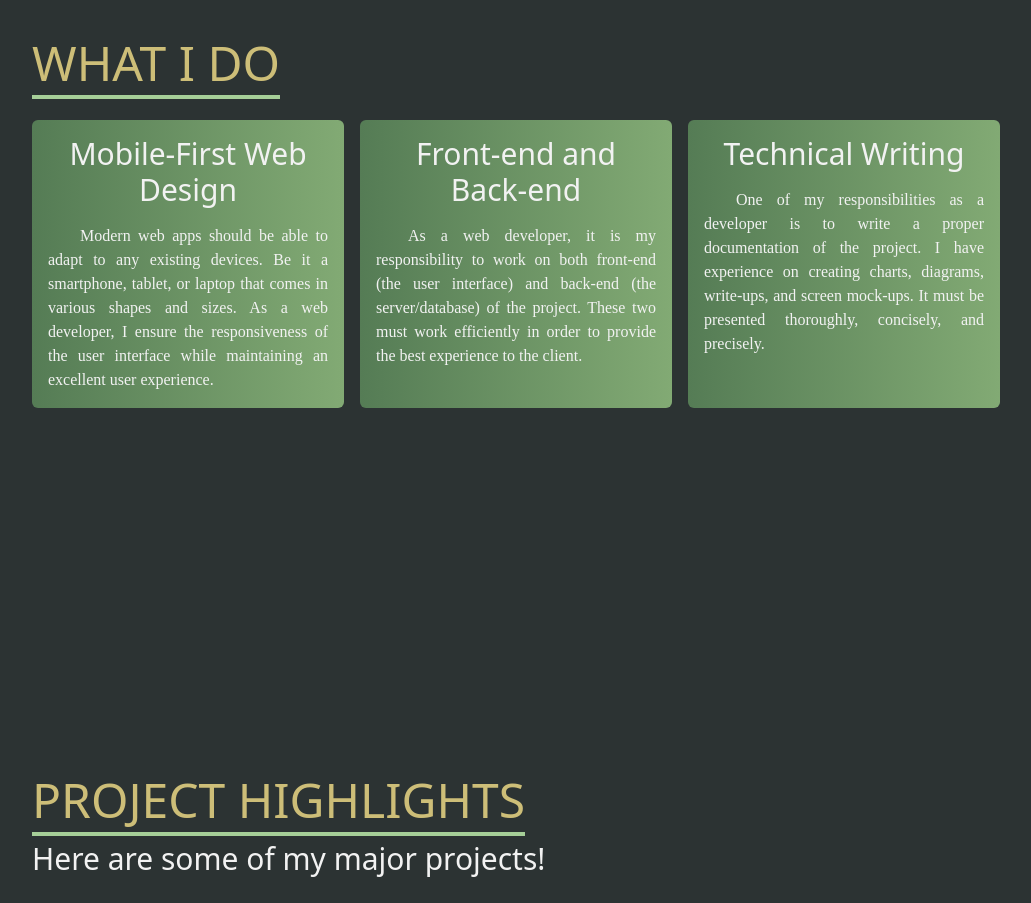
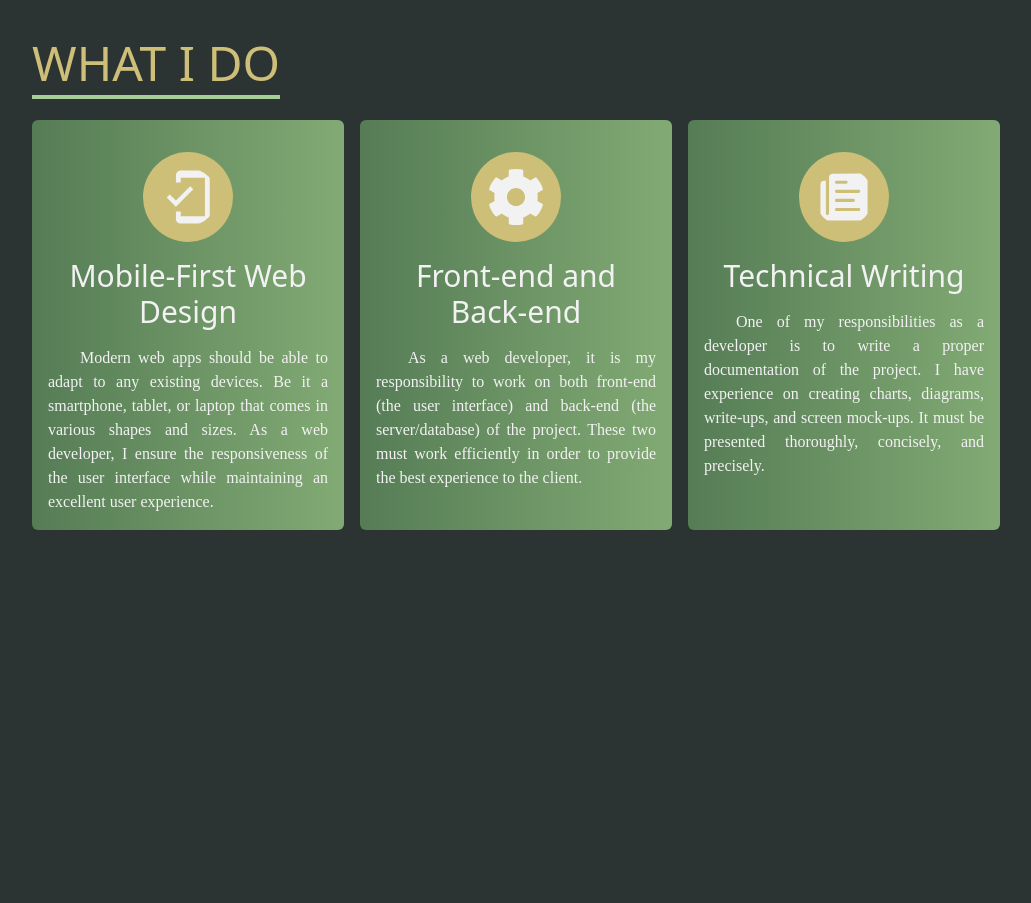
Before and after one commit to christiancvillaruz/portfolio, a React (Create React App) app: page / in a window 1280 px wide. Shown: the part 3600-4503 px from the top of the page, without its empty margins (124-1155 px from the left). Built offline with nearby package versions, Linux system fonts and the light colour scheme.

Commit message:
updated skills component

```diff
--- a/src/components/Skills.jsx
+++ b/src/components/Skills.jsx
@@ -1,6 +1,8 @@
 import React from 'react'
-import { FaHtml5, FaCss3Alt, FaMicrosoft, FaJava, FaGithub, FaReact, FaLaravel, FaBootstrap } from 'react-icons/fa'
+import { FaHtml5, FaCss3Alt, FaMicrosoft, FaJava, FaGithub, FaReact, FaLaravel, FaBootstrap, FaCog } from 'react-icons/fa'
 import { SiJavascript, SiPhp, SiCsharp, SiVisualstudio, SiTailwindcss, SiJquery, SiMysql, SiOracle, SiMicrosoftsqlserver, SiAdobephotoshop } from 'react-icons/si'
+import { IoIosPaper } from 'react-icons/io'
+import { MdMobileFriendly } from 'react-icons/md'
 
 const Skills = () => {
   return (
@@ -104,18 +106,27 @@ const Skills = () => {
           <h1 className="text-5xl uppercase font-bebas inline text-headings border-b-4 border-paragraphs">What I Do</h1>
           <div className="grid grid-cols-1 sm:grid-cols-3 gap-4 py-8">
             <div className="bg-gradient-to-r from-[#557C55] to-[#82aa74] rounded-md text-subheadings p-4">
+              <div className="flex justify-center items-center text-6xl p-4">
+                <MdMobileFriendly className="w-[90px] h-[90px] bg-headings rounded-full p-4" />
+              </div>
               <h3 className="text-center font-bebas text-3xl pb-4">Mobile-First Web Design</h3>
               <p className="text-justify indent-8">
                 Modern web apps should be able to adapt to any existing devices. Be it a smartphone, tablet, or laptop that comes in various shapes and sizes. As a web developer, I ensure the responsiveness of the user interface while maintaining an excellent user experience.
               </p>
             </div>
             <div className="bg-gradient-to-r from-[#557C55] to-[#82aa74] rounded-md text-subheadings p-4">
+              <div className="flex justify-center items-center text-6xl p-4">
+                <FaCog className="w-[90px] h-[90px] bg-headings rounded-full p-4" />
+              </div>
               <h3 className="text-center font-bebas text-3xl pb-4">Front-end and Back-end</h3>
               <p className="text-justify indent-8">
                 As a web developer, it is my responsibility to work on both front-end (the user interface) and back-end (the server/database) of the project. These two must work efficiently in order to provide the best experience to the client.
               </p>
             </div>
             <div className="bg-gradient-to-r from-[#557C55] to-[#82aa74] rounded-md text-subheadings p-4">
+              <div className="flex justify-center items-center text-6xl p-4">
+                <IoIosPaper className="w-[90px] h-[90px] bg-headings rounded-full p-4" />
+              </div>
               <h3 className="text-center font-bebas text-3xl pb-4">Technical Writing</h3>
               <p className="text-justify indent-8">
                 One of my responsibilities as a developer is to write a proper documentation of the project. I have experience on creating charts, diagrams, write-ups, and screen mock-ups. It must be presented thoroughly, concisely, and precisely.
```
